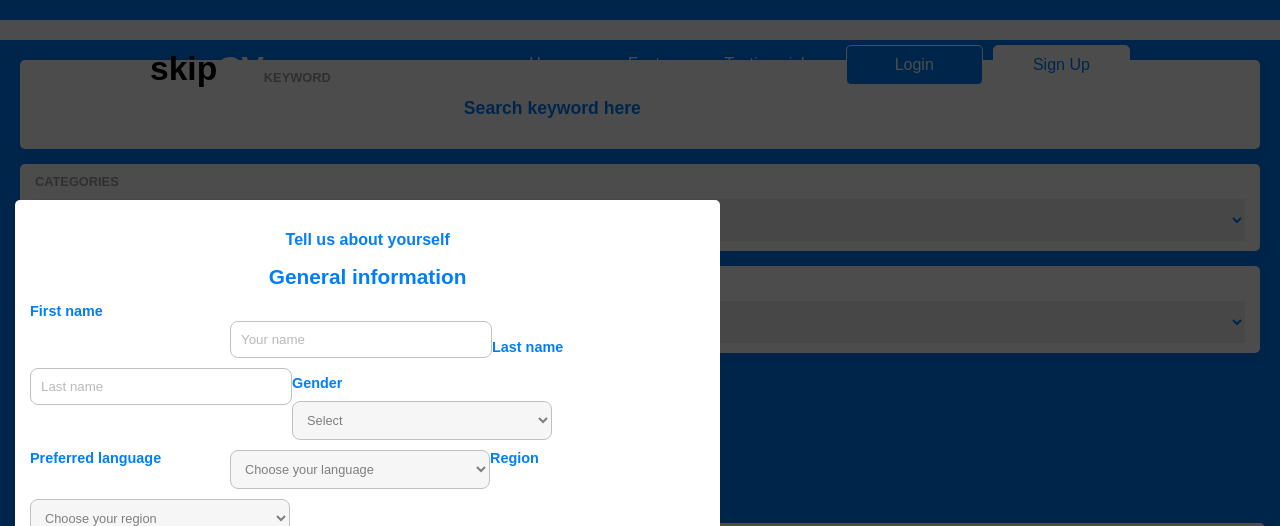
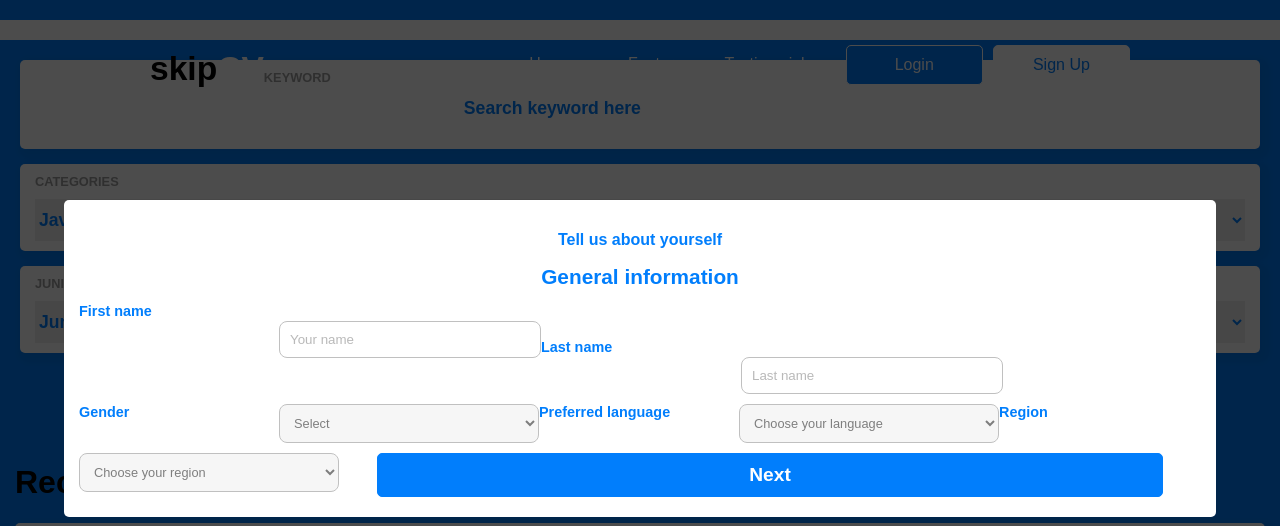
Before and after one commit to Alex-Tomo/Software-engineering-practice, a PHP site: page /loggedinHome.php in a window 1280 px wide. Shown: the top 526 px of the page. Run offline with PHP 8.4, Linux system fonts and the light colour scheme.

Commit message:
Added js to allow the user to navigate through the popup form

```diff
--- a/Software-engineering-practice/public/css/styling.css
+++ b/Software-engineering-practice/public/css/styling.css
@@ -466,13 +466,13 @@ q {font-style: italic;}
     background: rgba(0,0,0,0.7);
 }
 
-form{
-    margin: 0 15px 15px 15px;
+form {
+    margin: 0 5% 15px 5%;
     padding: 15px;
     position: absolute;
     top: 25%;
     background-color: white;
-    width: auto;
+    width: 90%;
     height: auto;
     z-index: 2;
     text-align: center;
--- a/Software-engineering-practice/public/loggedinHome.php
+++ b/Software-engineering-practice/public/loggedinHome.php
@@ -5,14 +5,14 @@
     $page->addCSS('./css/footerStyling.css');
     $page->addCSS('./css/headerStyling.css');
     $page->addJavaScript("<script src=\"./js/navBar.js\"></script>");
-    $page->addJavaScript("<script src=\"./js/form.js\"></script>");
+    $page->addJavaScript("<script src=\"./js/popupForm.js\"></script>");
 
     $page->addPageBodyItem("
 <div id='pageContainer'>
     <div class='popup' id='popup-1'>
         <div class='overlay'></div>
             <form id='regForm' action='/action_page.php'>
-                <div class='tab'>
+                <div id='tab1'>
                     <p>Tell us about yourself</p>
                     <h1>General information</h1>
                     <label for='fname'>First name</label><br>
@@ -34,10 +34,10 @@
                     <select id='reg' name='reg'>
                         <option value='0'>Choose your region</option>
                     </select>
-                    <button type='button' id='nextBtn'>Next</button>
+                    <button type='button' id='nextBtn1'>Next</button>
                 </div>
 
-                <div class='tab'>
+                <div id='tab2'>
                     <p>Tell us about yourself</p>
                     <h1>Which one are you?</h1>
                     <div class='box' id='topBox'>
@@ -48,26 +48,26 @@
                         <img src='assets/file_searching.svg'>
                         <h2>Searching for a job</h2>
                     </div>
-                    <button type='button' id='nextBtn'>Next</button>
-                    <button type='button' id='prevBtn'>Back</button>
+                    <button type='button' id='nextBtn2'>Next</button>
+                    <button type='button' id='prevBtn2'>Back</button>
                 </div>
 
-                <div class='tab'>
+                <div id='tab3'>
                     <p>Tell us about yourself</p>
                     <h1>What job are you searching for?</h1>
                     <label>Category (you may choose a few)</label>
                     <input type='search' placeholder='Search for category'>
-                    <button type='button' id='nextBtn'>Next</button>
-                    <button type='button' id='prevBtn'>Back</button>
+                    <button type='button' id='nextBtn3'>Next</button>
+                    <button type='button' id='prevBtn3'>Back</button>
                 </div>
 
-                <div class='tab'>
+                <div id='tab4'>
                     <p>Tell us about yourself</p>
                     <h1>How much do you charge?</h1>
                     <label>Your hourly rate</label>
                     <input type='text' placeholder='e.g. £12.00/h'>
-                    <button type='button' id='nextBtn'>Next</button>
-                    <button type='button' id='prevBtn'>Back</button>
+                    <button type='button' id='nextBtn4'>Submit</button>
+                    <button type='button' id='prevBtn4'>Back</button>
                 </div>
             </form>
         </div>
```
Also changed, not shown: Software-engineering-practice/public/js/popupForm.js (added, +87 -0 lines).
